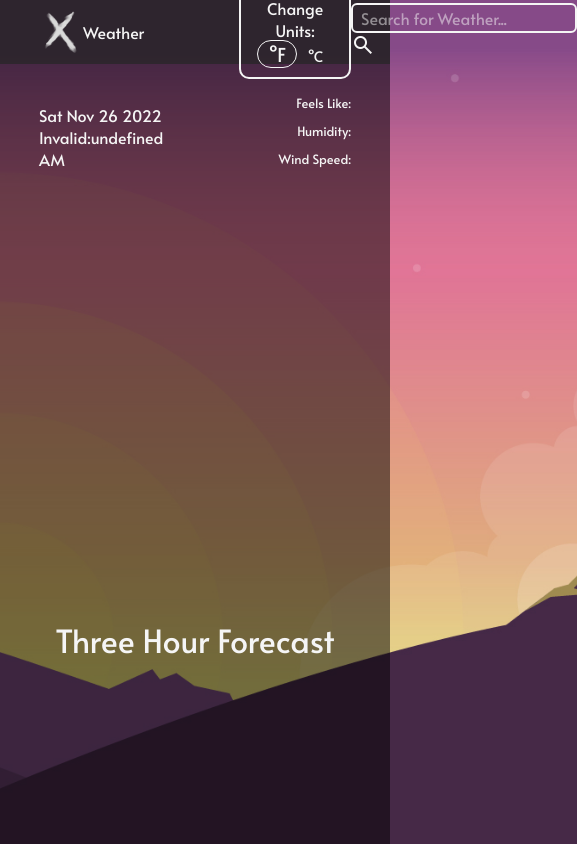
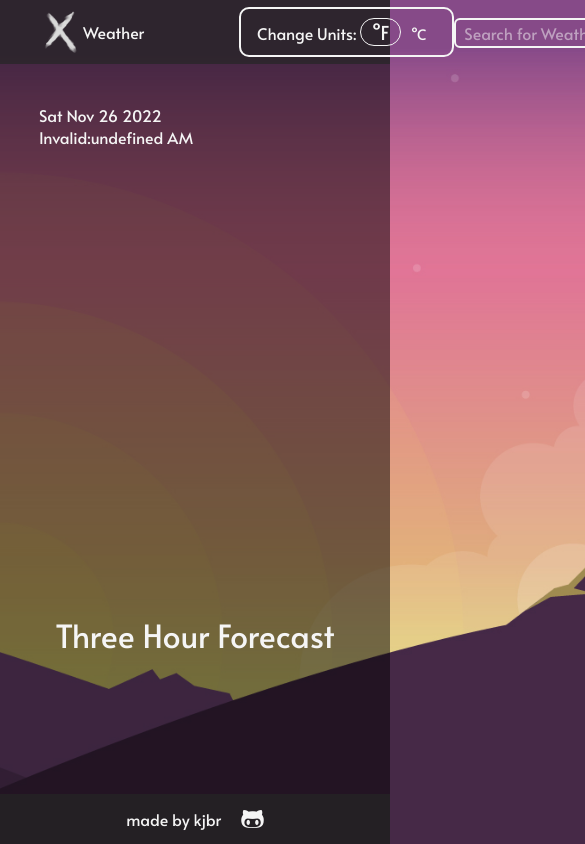
Before and after one commit to kb-git-hub/weather-app, a website built with webpack: page src/index.html in a window 390 px wide. Shown: the top 844 px of the page, 585 px wide, since content can reach past the window. Built offline with nearby package versions, Linux system fonts and the light colour scheme; no server answers.

Commit message:
Update mediaQueries

```diff
--- a/src/index.html
+++ b/src/index.html
@@ -10,6 +10,8 @@
             rel="stylesheet"
             href="https://fonts.googleapis.com/css2?family=Material+Symbols+Outlined:opsz,wght,FILL,GRAD@48,400,0,0"
         />
+        <script src="https://kit.fontawesome.com/4c536a6bd5.js" crossorigin="anonymous"></script>
+
         <title>xWeather</title>
     </head>
     <body>
@@ -76,5 +78,12 @@
                 <div id="wd-hourly-container"></div>
             </div>
         </main>
+
+        <div class="footer">
+            <p>made by kjbr</p>
+            <a href="https://github.com/kb-git-hub" target="_blank">
+                <i class="fab fa-github-alt"></i>
+            </a>
+        </div>
     </body>
 </html>
--- a/src/style.css
+++ b/src/style.css
@@ -35,10 +35,12 @@ html {
     background-position: center;
     background-size: cover;
     background-repeat: no-repeat;
+    overflow: hidden;
 }
 
 body {
     color: whitesmoke;
+    min-height: 700px;
 }
 
 .space {
@@ -149,6 +151,11 @@ body {
     border-radius: 10px;
     background-color: inherit;
     color: whitesmoke;
+    flex-shrink: 0;
+}
+
+#weather-search-form {
+    flex-shrink: 0;
 }
 
 #weather-search-input {
@@ -188,3 +195,55 @@ body {
     border-radius: 20px;
     font-size: 1.2rem;
 }
+
+.footer {
+    display: flex;
+    justify-content: center;
+    align-items: center;
+    gap: 20px;
+    background-color: rgba(37, 37, 37, 0.7);
+    color: whitesmoke;
+    position: fixed;
+    bottom: 0px;
+    height: 50px;
+    width: 100%;
+    cursor: default;
+    margin-top: 50px;
+}
+
+.fa-github-alt {
+    font-size: 24px;
+    color: whitesmoke;
+    transition: transform 0.3s ease-in-out;
+}
+
+.fa-github-alt:hover {
+    transform: rotate(360deg) scale(1.2);
+}
+
+@media (max-height: 700px) {
+    #nav-bar {
+        display: none;
+    }
+    .footer {
+        display: none;
+    }
+
+    .main {
+        margin-top: 0px;
+    }
+}
+
+@media (max-width: 600px) {
+    #wd-lat,
+    #wd-lng,
+    #wd-rise,
+    #wd-set {
+        display: none;
+    }
+}
+@media (max-width: 400px) {
+    #weather-display-stats {
+        display: none;
+    }
+}
```
Also changed, not shown: dist/index.html.
